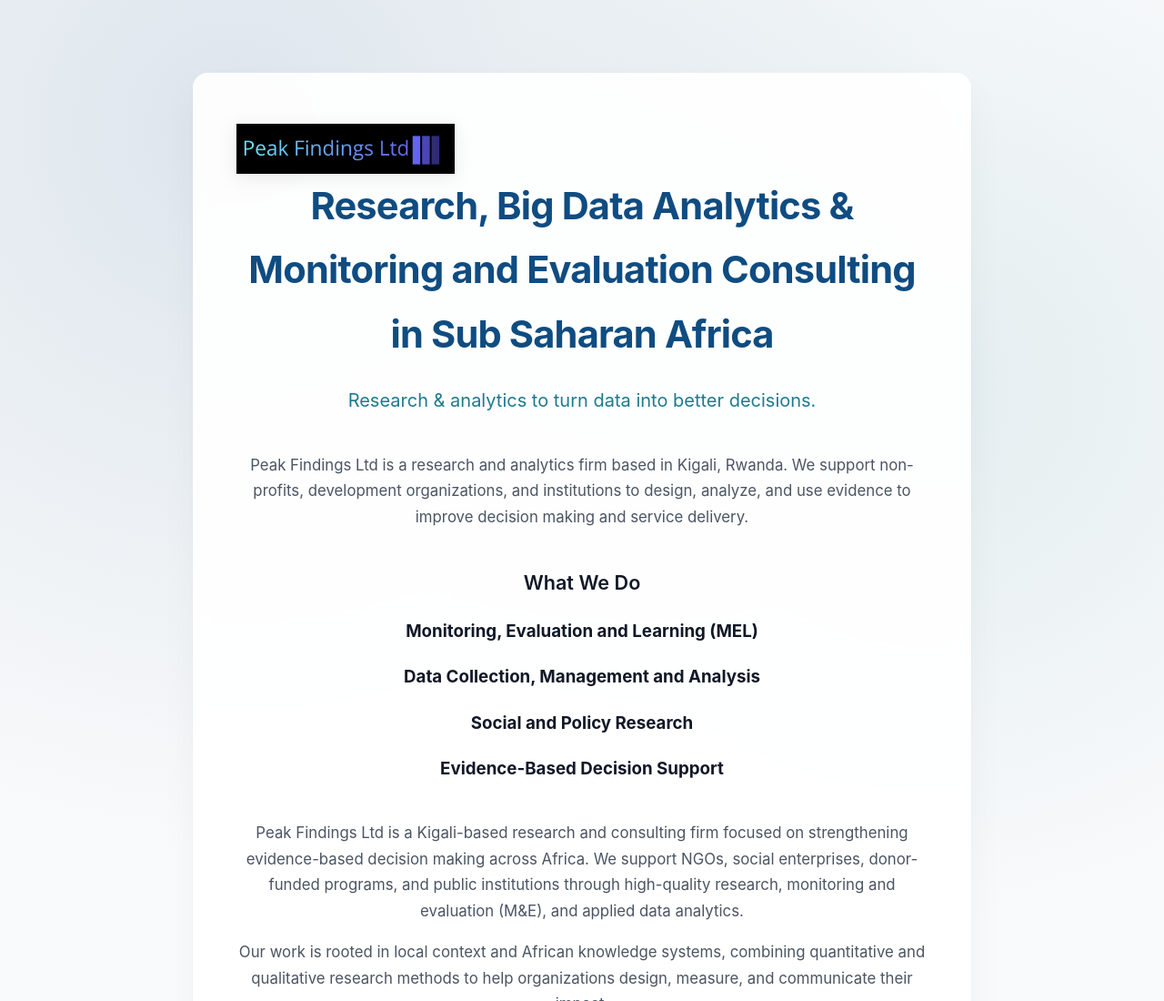
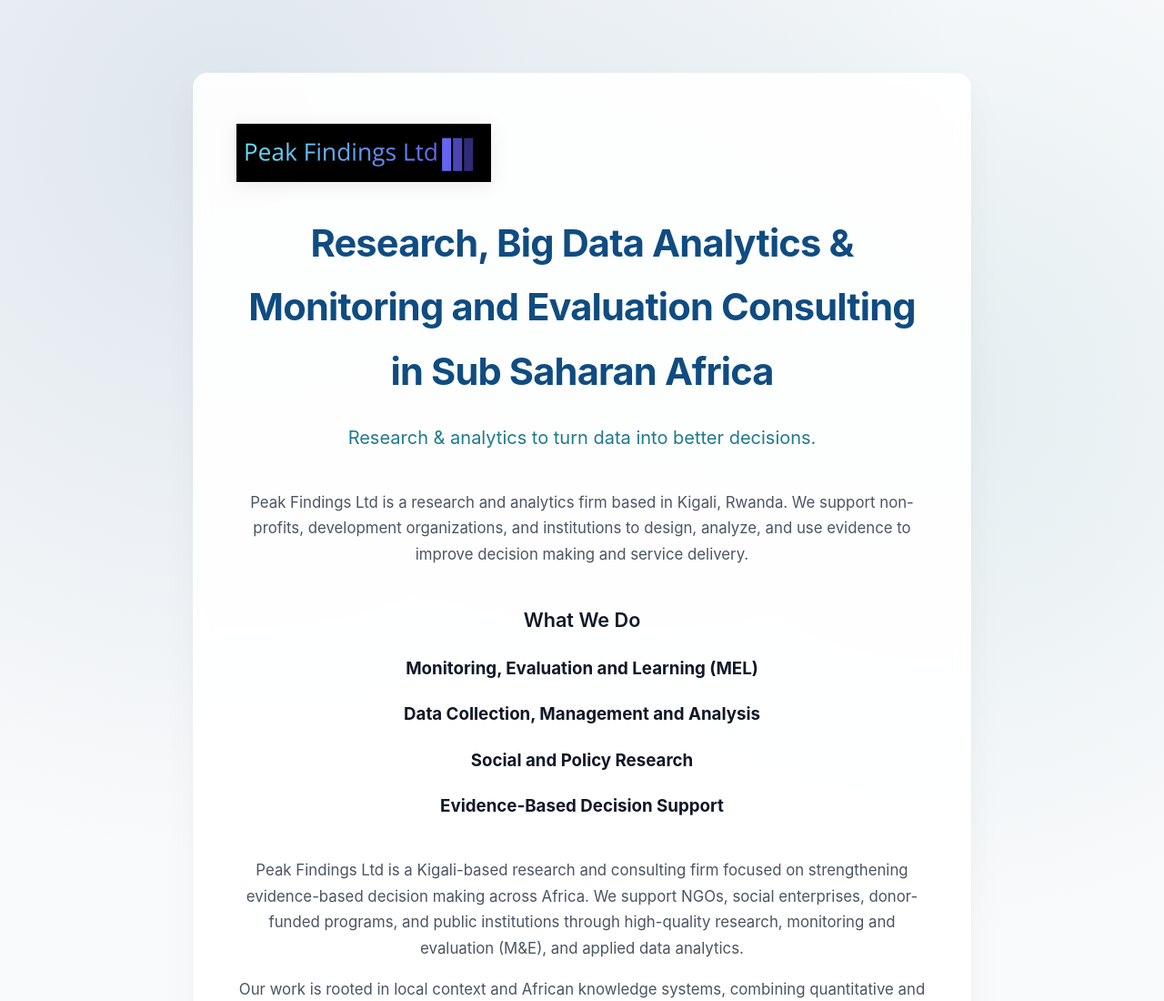
Before and after one commit to sammyamanya/peakfindings.github.io, a plain HTML site: page index.html in a window 1280 px wide. Shown: the top 1100 px of the page at 91% size. Drawn offline with Linux system fonts and the light colour scheme.

Commit message:
updated logo

```diff
--- a/style.css
+++ b/style.css
@@ -81,9 +81,9 @@
 
   .logo {
     max-width: 240px; /* makes it clearly visible */
-    width: 100%;
+    max-width: 280px; /* allows it to scale on smaller screens */
     height: auto;
-    margin-bottom: 0 auto 1.5rem; /* space below logo */
+    margin-bottom: 2rem;
     display: block;
     filter: drop-shadow(0 4px 10px rgba(0, 0, 0, 0.08));
   }
```
